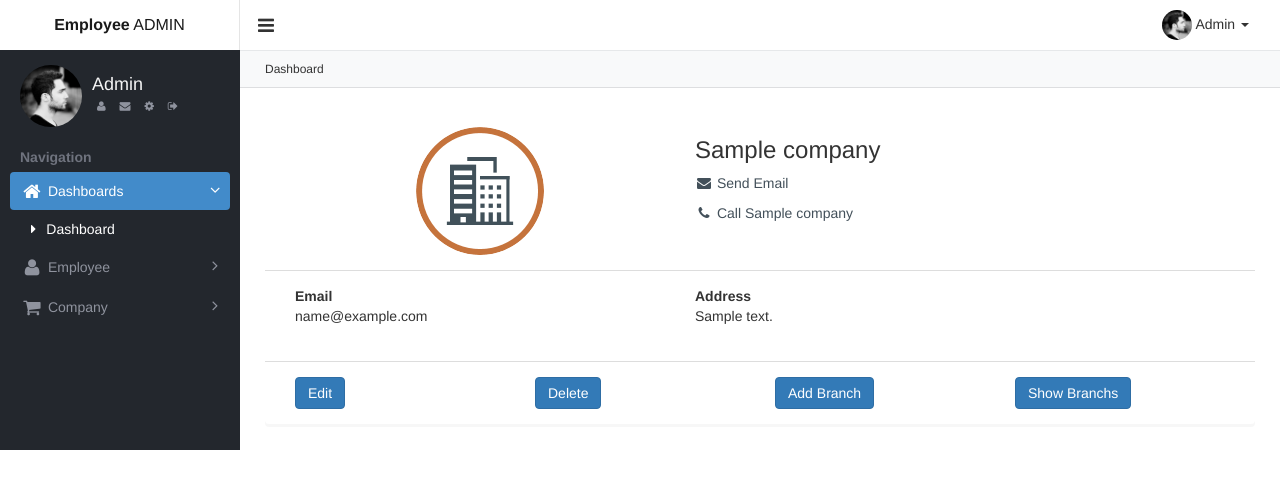
After one commit to Sonatrix/EmployeeManagement, a Django app: page /company/1/ in a window 1280 px wide. The commit adds this page. Shown: the top 489 px of the page. Run offline with Django 3.2, Linux system fonts and the light colour scheme; tables that the repository leaves empty hold one stand-in row (values such as "Sample post"); parts of the project's set-up code (start-up, migrations or seed data) failed here and were passed over; some libraries are stand-ins or nearby versions.

Commit message:
Added Company add/edit/delete, rename companyMaster to Company,added branch folder

```diff
--- a/Autotriage/admin.py
+++ b/Autotriage/admin.py
@@ -1,6 +1,6 @@
 from django.contrib import admin
-from Autotriage.models import Employee, CompanyMaster, CompanyServer
+from Autotriage.models import Employee, Company, CompanyServer
 
 admin.site.register(Employee);
-admin.site.register(CompanyMaster)
+admin.site.register(Company)
 admin.site.register(CompanyServer)
--- a/Autotriage/models.py
+++ b/Autotriage/models.py
@@ -11,7 +11,7 @@ class Employee(models.Model):
     # def __str__(self):
     #     return self.full_name
 
-class CompanyMaster(models.Model):
+class Company(models.Model):
     pid = models.IntegerField(default=0)
     company_name = models.CharField(max_length=255)
     company_address = models.CharField(max_length=500)
@@ -24,7 +24,7 @@ class CompanyMaster(models.Model):
     is_contact = models.BooleanField()
     added_date = models.DateField(auto_now=True)
     added_by = models.IntegerField()
-    deleted = models.IntegerField()
+    deleted = models.IntegerField(default=0)
 
     def __str__(self):
         return self.company_name
--- /dev/null
+++ b/Autotriage/templates/autotriage/company/company_details.html
@@ -0,0 +1,65 @@
+{% extends "autotriage/base.html" %}
+{% load static from staticfiles %}
+{% block app_title %}Company Details{% endblock %}
+
+{% block app_body %}
+
+    <div class="row">
+    {% if company %}
+            <div class="col-md-12 col-lg-12">
+            <div class="panel panel-default panel-profile-details">
+                <div class="panel-body">
+                    <div class="col-sm-5 text-center">
+                        <img alt="image" class="img-circle img-profile" src="{% static 'autotriage/images/default_company.png' %}">
+                    </div>
+                    <div class="col-sm-7 profile-details">
+                        <h3>{{company.company_name}}</h3>
+                        <p>
+                            <a href="javascript:{{company.email}};" class="text-gray text-no-decoration">
+                                <i class="fa fa-fw fa-envelope"></i>
+                                Send Email
+                            </a>
+                        </p>
+                        <p>
+                            <a href="javascript:{{company.phone}};" class="text-gray text-no-decoration">
+                                <i class="fa fa-fw fa-phone"></i>
+                                Call {{company.company_name}}
+                            </a>
+                        </p>
+                    </div>
+                </div>
+                <div class="panel-body">
+                    <div class="col-sm-5">
+                        <dl>
+                            <dt>Email</dt>
+                            <dd>{{company.email}}</dd>
+                        </dl>
+                    </div>
+                    <div class="col-sm-7">
+                        <dl class="margin-sm-bottom">
+                            <dt>Address</dt>
+                            <dd>{{company.company_address}}</dd>
+                        </dl>
+                    </div>
+                </div>
+                <div class="panel-body">
+                    <div class="col-sm-3">
+                         <a href="/company_edit/{{company.id}}" class="btn btn-primary">Edit</a>
+                    </div>
+                    <div class="col-sm-3">
+                        <a href="/company_delete/{{company.id}}" class="btn btn-primary">Delete</a>
+                    </div>
+                    <div class="col-sm-3">
+                        <a href="/branch_add" class="btn btn-primary">Add Branch</a>
+                    </div>
+                    <div class="col-sm-3">
+                        <a href="/branch" class="btn btn-primary">Show Branchs</a>
+                    </div>
+                </div>
+            </div>
+    {% else %}
+        <div>No Employee Details are present</div>
+    {% endif %}
+    </div>
+
+{% endblock %}
--- a/Autotriage/templates/autotriage/navigation.html
+++ b/Autotriage/templates/autotriage/navigation.html
@@ -100,7 +100,7 @@
                             </a>
                             <ul class="nav-sub">
                                 <li>
-                                    <a href="pages-orders-dashboard.html" title="Company Management">
+                                    <a href="/company_list" title="Company Management">
                                         <i class="fa fa-fw fa-caret-right"></i> Company Management
                                     </a>
                                 </li>
--- a/Autotriage/urls.py
+++ b/Autotriage/urls.py
@@ -1,6 +1,7 @@
 from django.conf.urls import url
 import Autotriage.views.views as publicViews
 import Autotriage.views.employee as employeeViews
+import Autotriage.views.company as companyViews
 app_name = 'autotriage'
 
 urlpatterns = [
@@ -18,3 +19,22 @@ urlpatterns += [
     url(r'^employee_edit/(?P<employee_id>[0-9])$',
         employeeViews.editEmployee, name='editEmployee'),
 ]
+
+
+#company related views
+urlpatterns += [
+    url(r'^company_list/$', companyViews.companyList, name='companyList'),
+    url(r'^company_add$', companyViews.addCompany, name='companyAdd'),
+    url(r'^company/(?P<pid>[0-9])/$',
+        companyViews.companyDetail, name='companyDetail'),
+    url(r'^company_delete/(?P<pid>[0-9])/$',
+        companyViews.deleteCompany, name='deleteCompany'),
+    url(r'^company_edit/(?P<pid>[0-9])$',
+        companyViews.editCompany, name='editCompany'),
+]
+
+#branch
+
+
+
+#contacts
--- /dev/null
+++ b/Autotriage/views/company.py
@@ -0,0 +1,65 @@
+from django.shortcuts import render
+from django.core.exceptions import ObjectDoesNotExist
+from django.core.urlresolvers import reverse
+from django.http import HttpResponseRedirect, HttpResponse
+from Autotriage.forms import AddCompanyForm
+from Autotriage.models import Company
+
+
+def companyList(request):
+    companies = Company.objects.all()
+    return render(request,
+                  'autotriage/company/company_list.html',
+                  {
+                      'companies': companies
+                  }
+                  )
+
+
+def addCompany(request):
+     # if this is a POST request we need to process the form data
+    if request.method == 'POST':
+        # create a form instance and populate it with data from the request:
+        form = AddCompanyForm(request.POST)
+        # check whether it's valid:
+        if form.is_valid():
+            form.save()
+            return HttpResponseRedirect('/company_list/')
+
+    # if a GET (or any other method) we'll create a blank form
+    else:
+        form = AddCompanyForm()
+
+    return render(request, 'autotriage/company/add_company.html', {'form': form})
+
+
+def companyDetail(request, pid):
+
+    company = Company.objects.get(id=pid)
+    return render(request, 'autotriage/company/company_details.html', {'company': company})
+
+
+def deleteCompany(request, pid):
+
+    company = Company.objects.get(id=pid)
+    if company:
+        company.delete()
+    return HttpResponseRedirect('/company_list/')
+
+
+def editCompany(request, pid):
+     # if this is a POST request we need to process the form data
+    company = Company.objects.get(id=pid)
+    if request.method == 'POST':
+        # create a form instance and populate it with data from the request:
+        form = AddCompanyForm(request.POST, instance=company)
+        # check whether it's valid:
+        if form.is_valid():
+            form.save()
+            return HttpResponseRedirect('/company/' + str(company.id))
+
+    # if a GET (or any other method) we'll create a blank form
+    else:
+        form = AddCompanyForm(instance=company)
+
+    return render(request, 'autotriage/company/edit_company.html', {'form': form, 'pid': pid})
```
Also changed, not shown: Autotriage/forms.py (+8 -1 lines), Autotriage/templates/autotriage/branch/add_branch.html (added, +7 -0 lines), Autotriage/templates/autotriage/branch/branch_details.html (added, +7 -0 lines), Autotriage/templates/autotriage/branch/branch_list.html (added, +7 -0 lines), Autotriage/templates/autotriage/branch/edit_branch.html (added, +7 -0 lines), Autotriage/templates/autotriage/company/add_company.html (added, +30 -0 lines), Autotriage/templates/autotriage/company/company_list.html (added, +33 -0 lines), Autotriage/templates/autotriage/company/edit_company.html (added, +22 -0 lines), Autotriage/migrations/0003_auto_20171010_1922.py (added), Autotriage/migrations/0004_auto_20171010_1950.py (added), Autotriage/static/autotriage/images/default_company.png (added).
